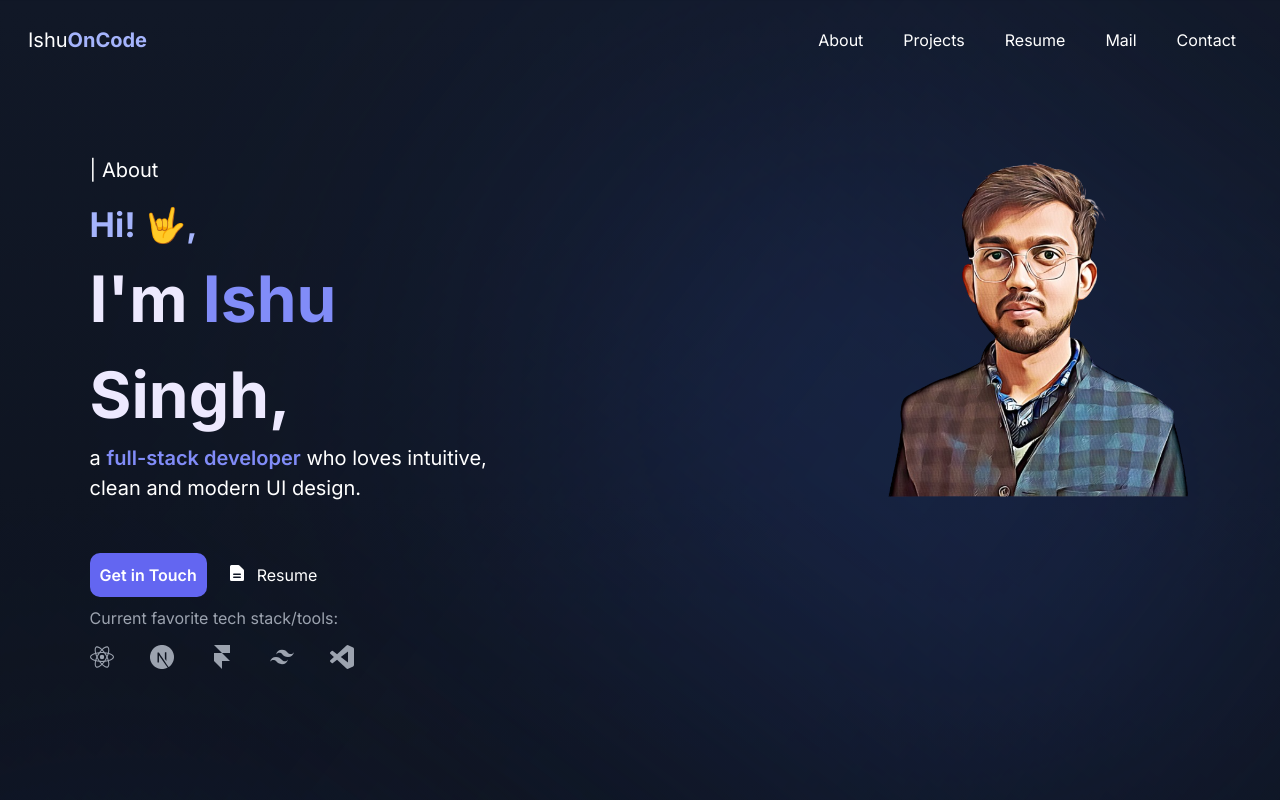
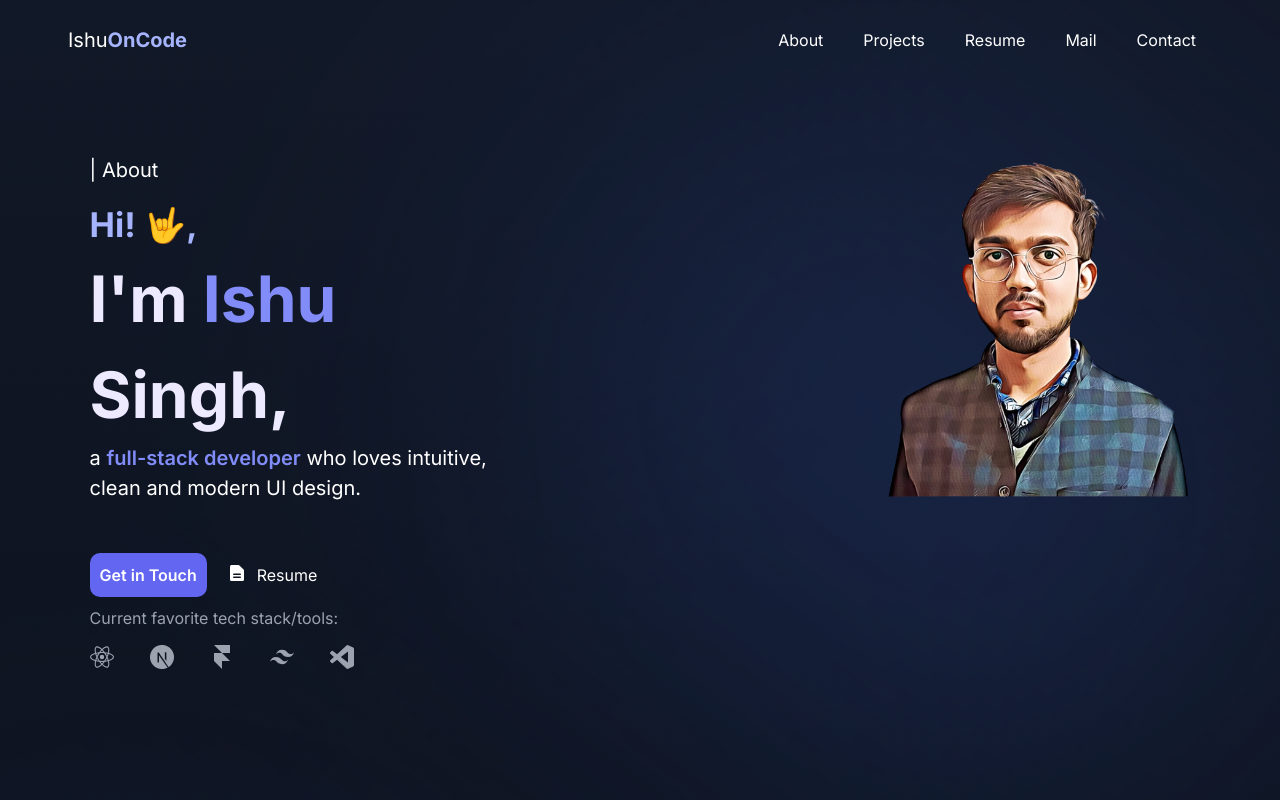
Before and after one commit to ishuoncode/my_portfolio, a Next.js app: page / in a window 1280 px wide. Shown: the top 800 px of the page. Built offline with nearby package versions, Linux system fonts and the light colour scheme.

Commit message:
adjust navbar

```diff
--- a/app/components/NavBar.js
+++ b/app/components/NavBar.js
@@ -10,23 +10,26 @@ export default function NavBar() {
       variants={navVariants}
       initial="hidden"
       whileInView="show"
-      className="relative lg:px-6 lg:py-5 sm:px-16 sm:px-1 sm:py-1 "
+      className="relative mxs:px-16 px-[14px] py-5 "
       id="about"
     >
-      <div className="col-start-1 col-end-2 md:flex items-center justify-between ">
+      <div class="flex items-center justify-between md:flex">
+        <div class="text-xl text-white sm:px-1 md:text-center">
           <Link href={'/'}>
-          <h1 className="text-xl text-white sm:px-1 md:text-center ">
-            Ishu<span className="font-bold text-indigo-300">OnCode</span>
+            <h1 class="inline-block ">
+              Ishu<span class="font-bold text-indigo-300">OnCode</span>
             </h1>
           </Link>
-        <div className=" hidden text-black-500  flex  items-center justify-center  md:flex">
+        </div>
+        <div className=" text-black-500 flex  hidden  items-center justify-center  md:flex">
+          <div className=" text-black-500 flex  hidden  items-center justify-center  md:flex">
             <Link href={'/'}>
-            <span className="animation-hover relative inline-block cursor-pointer md:px-5 md:py-2 duration-500 hover:scale-[1.2] sm:px-2.5 sm:py-2.5">
+              <span className="animation-hover relative inline-block cursor-pointer duration-500 hover:scale-[1.2] sm:px-2.5 sm:py-2.5 md:px-5 md:py-2">
                 About
               </span>
             </Link>
             <Link href="/#work">
-            <span className="animation-hover relative inline-block cursor-pointer md:px-5 md:py-2 duration-500 hover:scale-[1.2] sm:px-2.5 sm:py-2.5">
+              <span className="animation-hover relative inline-block cursor-pointer duration-500 hover:scale-[1.2] sm:px-2.5 sm:py-2.5 md:px-5 md:py-2">
                 Projects
               </span>
             </Link>
@@ -34,23 +37,24 @@ export default function NavBar() {
               href="https://drive.google.com/file/d/1p72uUYCW8iLbL__Qv32L0Miml_C5lzbu/view?usp=drive_link"
               target="_blank"
             >
-            <span className="animation-hover relative inline-block cursor-pointer md:px-5 md:py-2 duration-500 hover:scale-[1.2] sm:px-2.5 sm:py-2.5">
+              <span className="animation-hover relative inline-block cursor-pointer duration-500 hover:scale-[1.2] sm:px-2.5 sm:py-2.5 md:px-5 md:py-2">
                 Resume
               </span>
             </a>
             <button
-            className="animation-hover relative inline-block cursor-pointer md:px-5 md:py-2 duration-500 hover:scale-[1.2] sm:px-2.5 sm:py-2.5"
+              className="animation-hover relative inline-block cursor-pointer duration-500 hover:scale-[1.2] sm:px-2.5 sm:py-2.5 md:px-5 md:py-2"
               onClick={handleMailClick}
             >
               Mail
             </button>
             <Link href={'/Contact'}>
-            <span className="animation-hover relative inline-block cursor-pointer md:px-5 md:py-2 duration-500 hover:scale-[1.2] sm:px-2.5 sm:py-2.5">
+              <span className="animation-hover relative inline-block cursor-pointer duration-500 hover:scale-[1.2] sm:px-2.5 sm:py-2.5 md:px-5 md:py-2">
                 Contact
               </span>
             </Link>
           </div>
         </div>
+      </div>
     </motion.nav>
   );
 }
```
Lines whose indentation alone changed are shown as unchanged.
